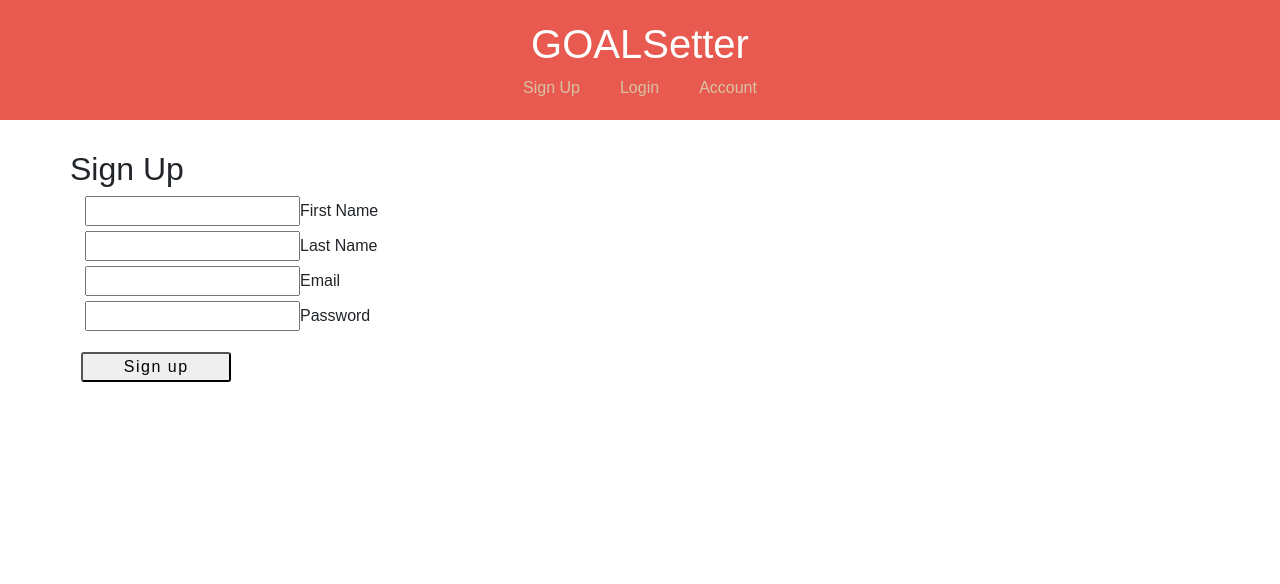
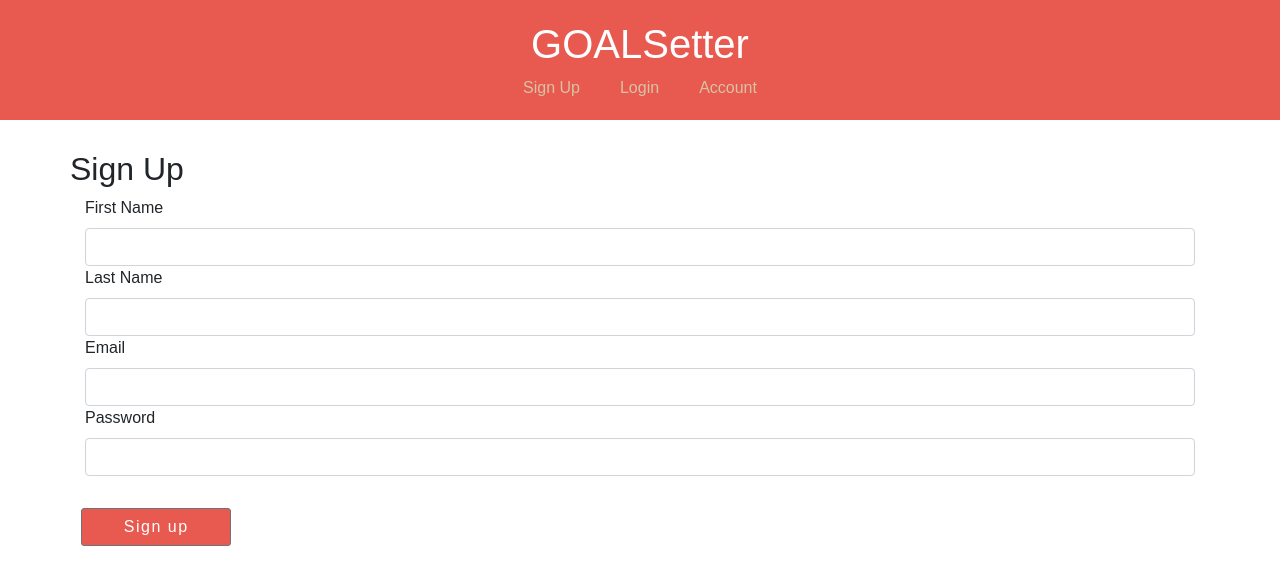
Before and after one commit to bethel-school-of-technology/goalsetter-frontend, a React (Create React App) app: page /signup in a window 1280 px wide. Shown: the top 584 px of the page. Built offline with nearby package versions, Linux system fonts and the light colour scheme.

Commit message:
Updated Forms for SignUp and Login

```diff
--- a/src/Components/auth/Login.js
+++ b/src/Components/auth/Login.js
@@ -3,7 +3,11 @@ import PropTypes from "prop-types";
 import { connect } from "react-redux";
 import { loginUser } from "../../actions/authActions";
 import classnames from "classnames";
-import { Container, Button } from 'reactstrap';
+import {
+  Container, Col, Form,
+  FormGroup, Label, Input,
+  Button,
+} from 'reactstrap';
 
 
 class Login extends Component {
@@ -58,9 +62,10 @@ return (
                 <b>Login</b> below
               </h4> */}
             </div>
-            <form noValidate onSubmit={this.onSubmit}>
+            <Form noValidate onSubmit={this.onSubmit}>
               <div className="input-field col s12">
-                <input
+                <Label htmlFor="email">Email</Label>
+                <Input
                   onChange={this.onChange}
                   value={Email}
                   error={errors.Email}
@@ -70,14 +75,14 @@ return (
                     invalid: errors.Email || errors.emailnotfound
                   })}
                 />
-                <label htmlFor="email">Email</label>
                 <span className="red-text">
                   {errors.Email}
                   {errors.emailnotfound}
                 </span>
               </div>
               <div className="input-field col s12">
-                <input
+                <Label htmlFor="Password">Password</Label>
+                <Input
                   onChange={this.onChange}
                   value={Password}
                   error={errors.Password}
@@ -87,25 +92,25 @@ return (
                     invalid: errors.Password || errors.passwordincorrect
                   })}
                 />
-                <label htmlFor="Password">Password</label>
                 <span className="red-text">
                   {errors.Password}
                   {errors.passwordincorrect}
                 </span>
               </div>
               <div className="col s12" style={{ paddingLeft: "11.250px" }}>
-                <Button className="GSColor"
+                <Button
                   style={{
                     width: "150px",
                     borderRadius: "3px",
                     letterSpacing: "1.5px",
-                    marginTop: "1rem"
+                    marginTop: "2rem",
+                    backgroundColor:"#e85a4f",
                   }}
                   type="submit">Login
                 </Button>
               </div>
-            </form>
-            </Container>
+            </Form>
+      </Container>
     );
   }
 }
--- a/src/Components/auth/SignUp.js
+++ b/src/Components/auth/SignUp.js
@@ -4,7 +4,11 @@ import PropTypes from 'prop-types';
 import { connect } from 'react-redux';
 import { signupUser } from '../../actions/authActions';
 import classnames from 'classnames';
-import { Container } from 'reactstrap';
+import {
+  Container, Col, Form,
+  FormGroup, Label, Input,
+  Button,
+} from 'reactstrap';
 
 class SignUp extends Component {
   constructor() {
@@ -58,9 +62,11 @@ return (
         <h2>Sign Up</h2>
         <div className="col s12" style={{ paddingLeft: "11.250px" }}>
         </div>
-            <form noValidate onSubmit={this.onSubmit}>
+        <Form noValidate onSubmit={this.onSubmit}>
+          <FormGroup>
             <div className="input-field col s12">
-                <input
+              <Label htmlFor="FirstName">First Name</Label>
+              <Input
                 onChange={this.onChange}
                 value={FirstName}
                 error={errors.FirstName}
@@ -70,11 +76,11 @@ return (
                   invalid:errors.FirstName
                 })}
               />
-                <label htmlFor="FirstName">First Name</label>
               <span className="red-text">{errors.FirstName}</span>
               </div>
             <div className="input-field col s12">
-                <input
+              <Label htmlFor="LastName">Last Name</Label>
+              <Input
                 onChange={this.onChange}
                 value={LastName}
                 error={errors.LastName}
@@ -84,11 +90,11 @@ return (
                   invalid: errors.LastName
                 })}
               />
-                <label htmlFor="LastName">Last Name</label>
               <span className="red-text">{errors.LastName}</span>
             </div>
             <div className="input-field col s12">
-                <input
+              <Label htmlFor="Email">Email</Label>
+              <Input
                 onChange={this.onChange}
                 value={Email}
                 error={errors.Email}
@@ -98,11 +104,11 @@ return (
                   invalid: errors.Email
                 })}
               />
-                <label htmlFor="Email">Email</label>
               <span className="red-text">{errors.Email}</span>
             </div>
             <div className="input-field col s12">
-                <input
+              <Label htmlFor="Password">Password</Label>
+              <Input
                 onChange={this.onChange}
                 value={Password}
                 error={errors.password}
@@ -112,22 +118,23 @@ return (
                   invalid: errors.Password
                 })}
               />
-                <label htmlFor="Password">Password</label>
               <span className="red-text">{errors.Password}</span>
             </div>
             <div className="col s12" style={{ paddingLeft: "11.250px" }}>
-                <button
+              <Button
                 style={{
                   width: "150px",
                   borderRadius: "3px",
                   letterSpacing: "1.5px",
-                    marginTop: "1rem"
+                  marginTop: "2rem",
+                  backgroundColor:"#e85a4f",
                 }}
                 type="submit"
               >Sign up
-                </button>
+              </Button>
             </div>
-            </form>
+          </FormGroup>
+        </Form>
       </Container>
     );
   }
```
Lines whose indentation alone changed are shown as unchanged.
